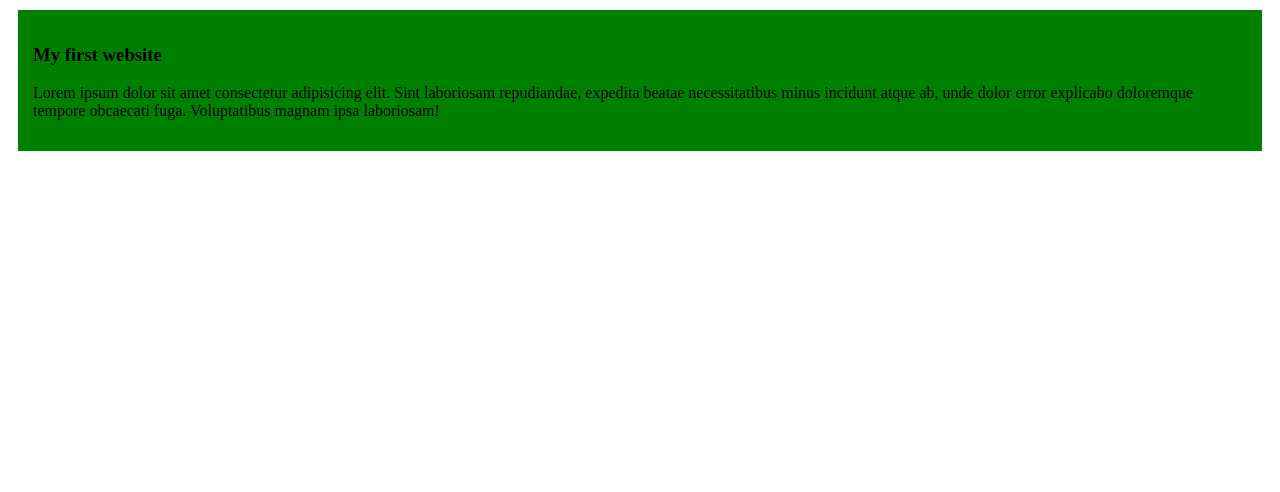
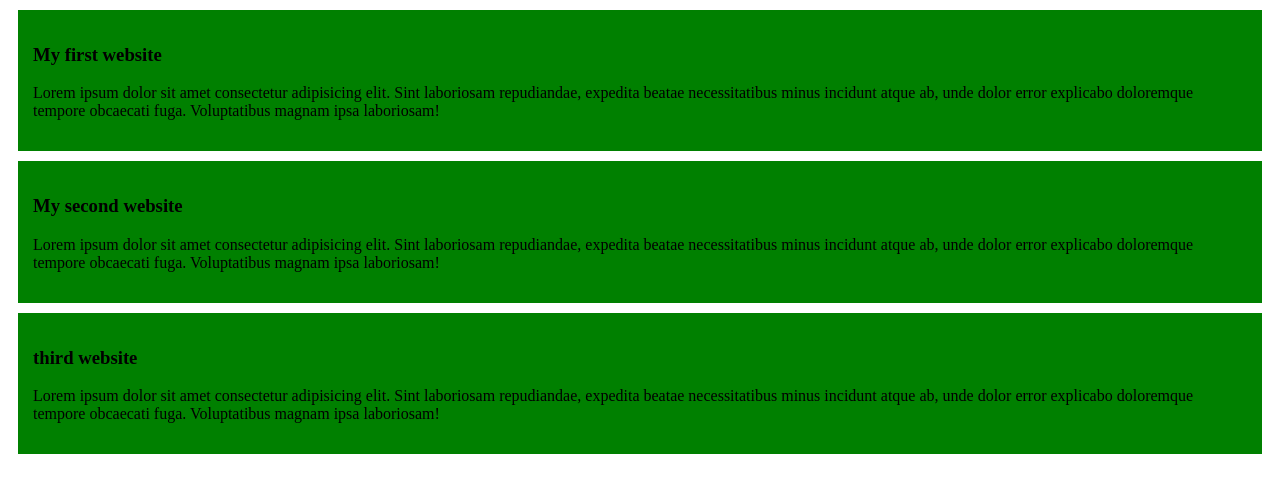
Before and after one commit to Alauddin19/my-first-github-repo, a plain HTML site: page index.html in a window 1280 px wide. Drawn offline with Linux system fonts and the light colour scheme.

Commit message:
my second commit

```diff
--- a/index.html
+++ b/index.html
@@ -11,5 +11,13 @@
         <h3>My first website</h3>
         <p>Lorem ipsum dolor sit amet consectetur adipisicing elit. Sint laboriosam repudiandae, expedita beatae necessitatibus minus incidunt atque ab, unde dolor error explicabo doloremque tempore obcaecati fuga. Voluptatibus magnam ipsa laboriosam!</p>
     </div>
+    <div>
+        <h3>My second website</h3>
+        <p>Lorem ipsum dolor sit amet consectetur adipisicing elit. Sint laboriosam repudiandae, expedita beatae necessitatibus minus incidunt atque ab, unde dolor error explicabo doloremque tempore obcaecati fuga. Voluptatibus magnam ipsa laboriosam!</p>
+    </div>
+    <div>
+        <h3>third website</h3>
+        <p>Lorem ipsum dolor sit amet consectetur adipisicing elit. Sint laboriosam repudiandae, expedita beatae necessitatibus minus incidunt atque ab, unde dolor error explicabo doloremque tempore obcaecati fuga. Voluptatibus magnam ipsa laboriosam!</p>
+    </div>
 </body>
 </html>
```
